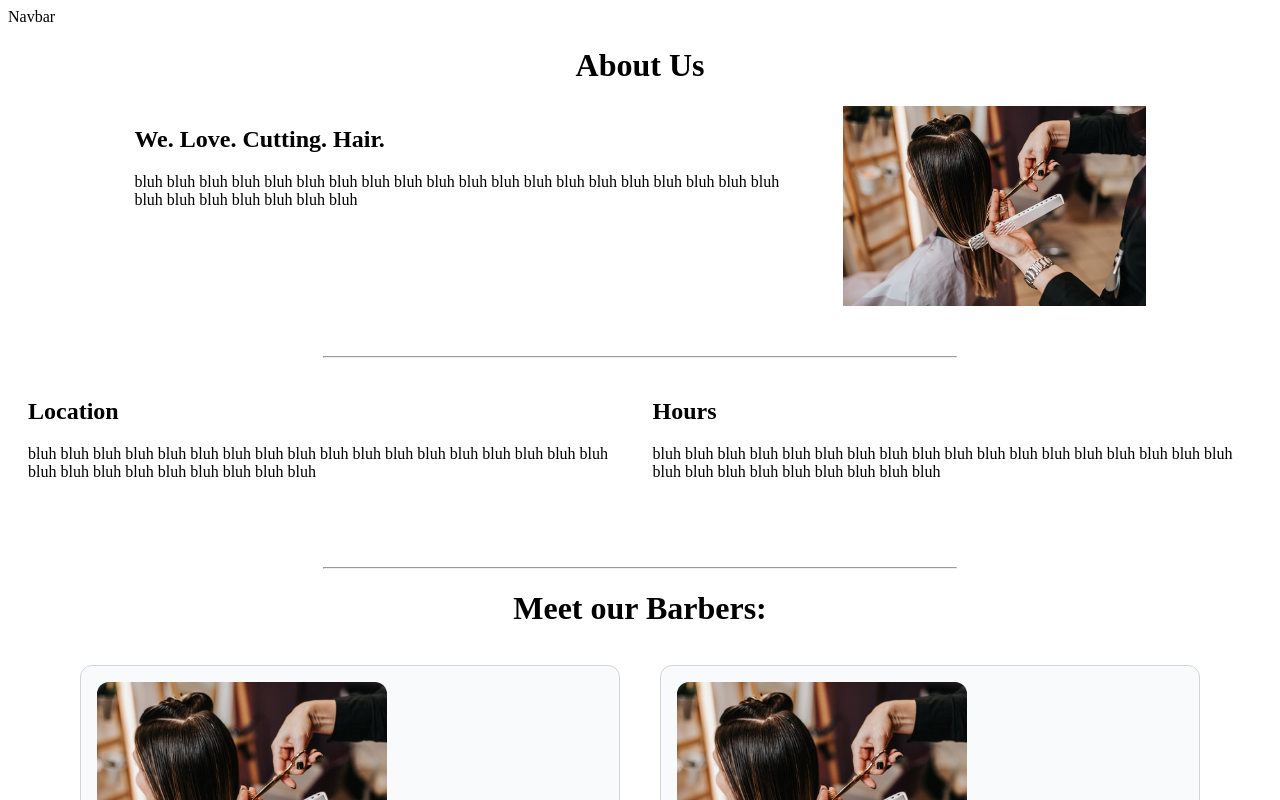
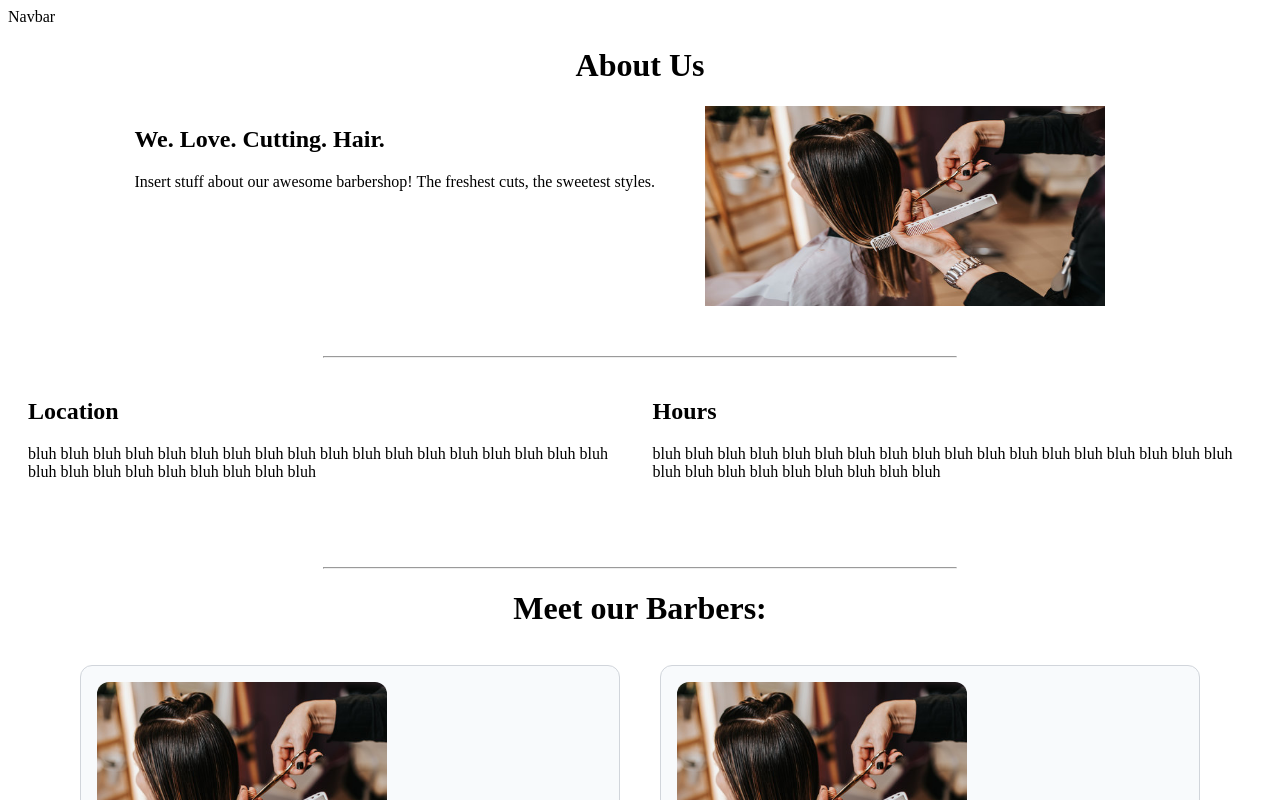
Before and after one commit to seamuscon8/Team4Hack4Impact, a Next.js app: page /about in a window 1280 px wide. Shown: the top 800 px of the page. Built offline with nearby package versions, Linux system fonts and the light colour scheme.

Commit message:
feat: update about section content for clarity and engagement

```diff
--- a/src/app/about/page.tsx
+++ b/src/app/about/page.tsx
@@ -19,13 +19,11 @@ export default function About() {
       <div className={styles.aboutContent}>
         <section>
           <h2>We. Love. Cutting. Hair.</h2>
-          <p>
-            bluh bluh bluh bluh bluh bluh bluh bluh bluh bluh bluh bluh bluh bluh bluh bluh bluh bluh bluh bluh bluh
-            bluh bluh bluh bluh bluh bluh
-          </p>
+          <p> Insert stuff about our awesome barbershop! The freshest cuts, the sweetest styles. </p>
         </section>
         <Image src="/images/haircut-stock.jpg" alt="Barber cutting hair" width={400} height={200} />
       </div>
+
       {/* Location & Hours */}
       <hr className={styles.hrSpacing} />
       <div className={styles.contactInfo}>
@@ -44,6 +42,7 @@ export default function About() {
           </p>
         </section>
       </div>
+
       {/* List of Barbers */}
       <hr className={styles.hrSpacing} />
       <h1 className={styles.centerText}>Meet our Barbers:</h1>
```
